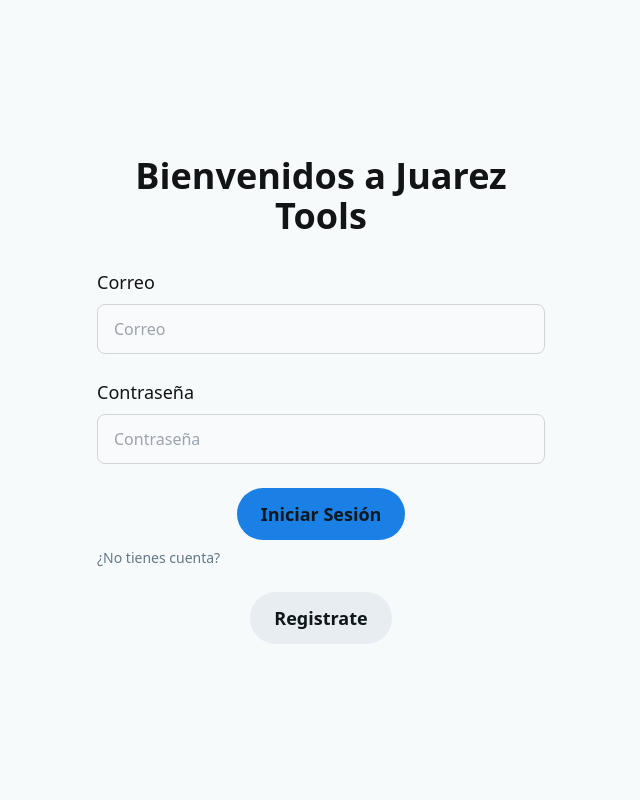
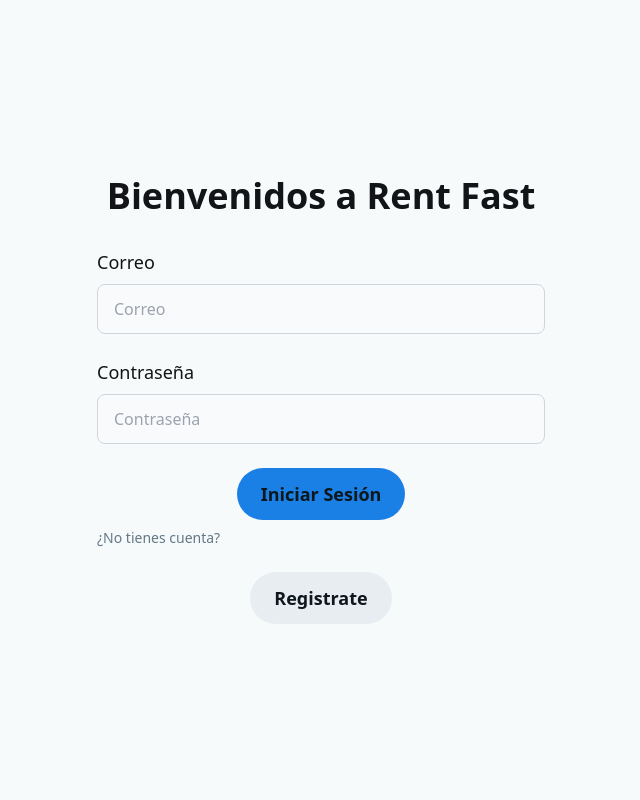
Before and after one commit to metodosformalesds/t1_mfds_2024, a Django app: page /usuarios/login/ in a window 1280 px wide. Shown: the whole page, without its empty margins (319-959 px from the left). Run offline with Django 5.2, Linux system fonts and the light colour scheme; some libraries are stand-ins or nearby versions.

Commit message:
Update login.html

```diff
--- a/rent_fast/users/templates/users/login.html
+++ b/rent_fast/users/templates/users/login.html
@@ -5,7 +5,7 @@
 
 <div class="bg-[#F7FAFA] h-screen flex items-center justify-center">
     <div class="w-full max-w-md bg-[#F7FAFA] ">
-        <h1 class="text-4xl font-bold text-center text-[#121417] mb-8">Bienvenidos a Juarez Tools</h1>
+        <h1 class="text-4xl font-bold text-center text-[#121417] mb-8">Bienvenidos a Rent Fast</h1>
         <form>
             <div class="mb-6">
                 <label for="email" class="block text-[#121417] text-lg font-medium mb-2">Correo</label>
```
